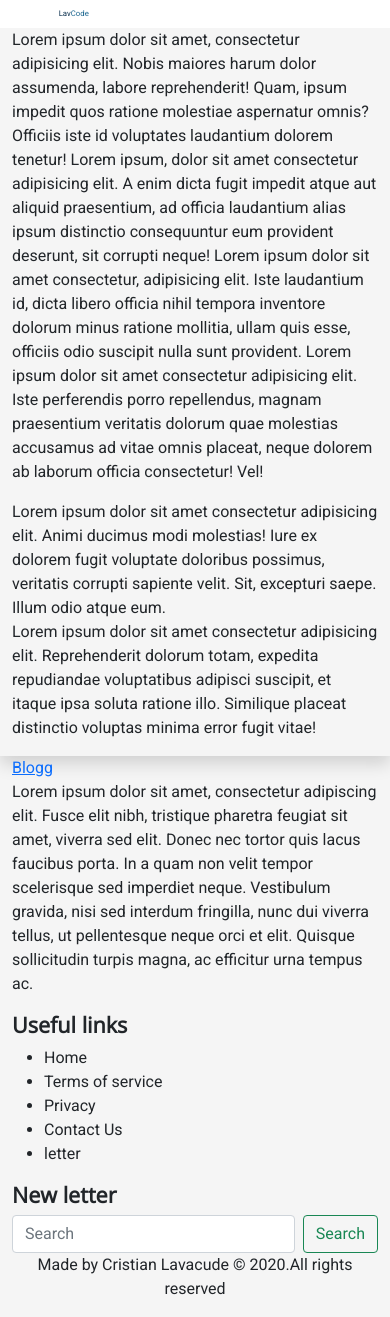
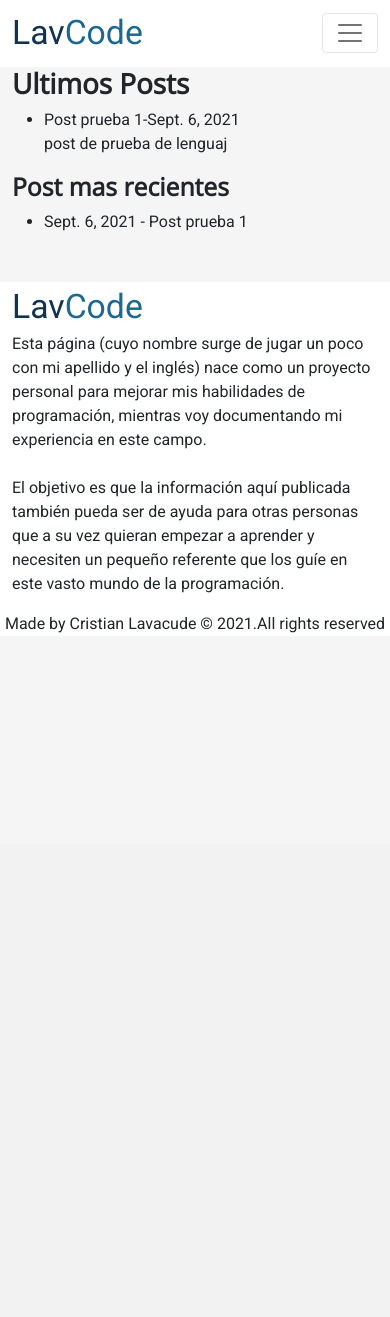
Before and after one commit to cdlavacudeg/Blog_LavCode, a Django app: page / in a window 390 px wide. After the commit the page ends 636 px from the top, so only its background shows below. Run offline with Django 3.2, Linux system fonts and the light colour scheme; data comes from the database, SQL or seed files in the repository; both versions use the stored data as it was after the commit; some libraries are stand-ins or nearby versions.

Commit message:
Se añade botones import-export en administrador,se mejora plantilla base (diseño responsive, footer y nav),se comienza render de vistas

```diff
--- /dev/null
+++ b/Blog-2021-09-06.json
@@ -0,0 +1 @@
+[{"id": "1", "titulo": "Post prueba 1", "slug": "Post-1", "descripcion": "post de prueba de lenguaj", "imagen": "https://www.google.com/url?sa=i&url=https%3A%2F%2Fopenwebinars.net%2Fblog%2Ftutorial-de-django-formularios-templates-guardar-ensenar-nuestras-fotos%2F&psig=AOvVaw1wjYN4QIA4XmPtv-9iKf7G&ust=1631038850617000&source=images&cd=vfe&ved=0CAsQjRxqFwoTC", "autor": 1, "tag": 1, "contenido": "<p>Lorem ipsum dolor sit amet, consectetur adipisicing elit. Nobis maiores harum dolor assumenda, labore reprehenderit! Quam, ipsum impedit quos ratione molestiae aspernatur omnis? Officiis iste id voluptates laudantium dolorem tenetur! Lorem ipsum, dolor sit amet consectetur adipisicing elit.<strong> A enim dicta fugit impedit atque aut aliquid praesentium, ad officia laudantium alias ipsum distinctio</strong> consequuntur eum provident deserunt, sit corrupti neque! Lorem ipsum dolor sit amet consectetur, adipisicing elit. Iste laudantium id, dicta libero officia nihil tempora inventore dolorum minus ratione mollitia, ullam quis esse, officiis odio suscipit nulla sunt provident. Lorem ipsum dolor sit amet consectetur adipisicing elit. Iste perferendis porro repellendus, magnam praesentium veritatis dolorum quae molestias accusamus ad vitae omnis placeat, neque dolorem ab laborum officia consectetur! Vel!</p>", "creacion_en": "2021-09-06 18:21:04", "modificado_en": "2021-09-06 18:36:51"}]
--- a/mysite/home/static/css/main.css
+++ b/mysite/home/static/css/main.css
@@ -19,34 +19,23 @@ h1,h2,h3,h4,h5{
 /*Header*/
 
 .navbar{
-    background-color: white;
-    position: sticky;
-    top: 0%;
     font-size:1.4vw;
     text-align: center;
 }
 
-.navbar a {
-    color:var(--blueDark);
-}
-
-
-.navbar a:visited{
-    color:var(--blueDark);
-}
-
-.dropdown-item:active{
-    background-color:white;
-}
 
 
 .navbar-logo{
     padding: 0;
-    margin:0 1rem 0 1rem;
+    margin:0;
     width: 25%;
-    text-align: center;
+    text-align: left;
     font-size: 2vw;
+    text-decoration: none;
+    font-weight: 300;
 }
+
+
 
 .btn-outline-blue{
     color:var(--blueDark);
@@ -56,3 +45,23 @@ h1,h2,h3,h4,h5{
     background-color: var(--blueLightDark);
     color:white;
 }
+
+.footer-c{
+    position: relative;
+    bottom: 0;
+    width: 100%;
+    padding-bottom: 0;
+    margin-bottom: 0;
+    margin-top: 2rem;
+}
+
+@media only screen and (max-width: 720px) {
+    .navbar-logo{
+        font-size: 4vh;
+    }
+
+    .navbar{
+        font-size:3.4vw;
+        text-align: center;
+    }
+  }
--- a/mysite/home/templates/base.html
+++ b/mysite/home/templates/base.html
@@ -9,15 +9,12 @@
     <title>LavCode</title>
     <!-- CSS only Bootstrap 4-->
     <link href="https://cdn.jsdelivr.net/npm/bootstrap@5.1.0/dist/css/bootstrap.min.css" rel="stylesheet" integrity="sha384-KyZXEAg3QhqLMpG8r+8fhAXLRk2vvoC2f3B09zVXn8CA5QIVfZOJ3BCsw2P0p/We" crossorigin="anonymous">
-    <!-- JavaScript Bundle with Popper Bootstrap 4-->
-    <script src="https://cdn.jsdelivr.net/npm/bootstrap@5.1.0/dist/js/bootstrap.bundle.min.js" integrity="sha384-U1DAWAznBHeqEIlVSCgzq+c9gqGAJn5c/t99JyeKa9xxaYpSvHU5awsuZVVFIhvj" crossorigin="anonymous"></script>
+
     <!--Fonts from Googlefonts-->
     <!--font-family: 'Open Sans', sans-serif; font-family: 'Roboto', sans-serif;-->
     <link rel="preconnect" href="https://fonts.googleapis.com">
     <link rel="preconnect" href="https://fonts.gstatic.com" crossorigin>
     <link href="https://fonts.googleapis.com/css2?family=Open+Sans&family=Roboto&display=swap" rel="stylesheet">
-    <!--Iconos FontAwesome-->
-    <script src="https://kit.fontawesome.com/59b4fec214.js" crossorigin="anonymous"></script>
     <!--Css local-->
     {% load static %}
     <link href="{% static 'css\main.css'%}" rel="stylesheet">
@@ -32,35 +29,38 @@
 
   <div ></div>
     <!--Header section-->
-    <nav class="navbar navbar-expand-md">
-        <div class="container">
+    <nav class="navbar navbar-expand-lg navbar-light bg-white sticky-top">
 
-          <div class="navbar-logo">
-            <span style="color: var(--blueDark);">Lav</span><span style="color:var(--blueLightDark)">Code</span>
+      <div class="container">
 
-          </div>
+          <a href="#" class="navbar-logo"><span style="color: var(--blueDark);">Lav</span><span style="color:var(--blueLightDark)">Code</span></a>
 
+          <button class="navbar-toggler" type="button" data-toggle="collapse" data-target="#navbarTogglerDemo02" aria-controls="navbarTogglerDemo02" aria-expanded="false" aria-label="Toggle navigation">
+            <span class="navbar-toggler-icon"></span>
+          </button>
 
-          <div class="collapse navbar-collapse">
-            <ul class="navbar-nav mx-auto p-md-2">
-              <li class="nav-item mx-md-2">
-                <a class="nav-link active" aria-current="page" href="#">Home</a>
+          <div class="collapse navbar-collapse text-right" id="navbarTogglerDemo02">
+            <ul class="navbar-nav mx-md-auto">
+              <li class="nav-item mx-lg-auto">
+                <a class="nav-link" aria-current="page" href="#">Home</a>
               </li>
 
               <li class="nav-item dropdown mx-md-2">
                 <a class="nav-link dropdown-toggle" href="#" role="button" data-bs-toggle="dropdown" aria-expanded="false">
-                  Cheat Sheets
+                  Tablas resumen
                 </a>
 
                 <ul class="dropdown-menu" aria-labelledby="navbarDropdown">
-                  <li><a class="dropdown-item" href="#">Html</a></li>
-                  <li><a class="dropdown-item" href="#">CSS</a></li>
-                  <li><a class="dropdown-item" href="#">Pyhton</a></li>
+                  <li><a class="dropdown-item" href="#">Django</a></li>
                   <li><a class="dropdown-item" href="#">Mql5</a></li>
                 </ul>
               </li>
 
-              <li class="nav-item dropdown mx-md-2">
+              <li class="nav-item mx-lg-auto">
+                <a class="nav-link" aria-current="page" href="#">Blog</a>
+              </li>
+
+              <!-- <li class="nav-item dropdown mx-md-2">
                 <a href="#" class="nav-link dropdown-toggle" role="button" data-bs-toggle="dropdown" aria-expanded="false">Cursos</a>
                 <ul class="dropdown-menu" aria-labelledby="navbarDropdown">
                   <li><a class="dropdown-item" href="#">Html</a></li>
@@ -68,21 +68,27 @@
                   <li><a class="dropdown-item" href="#">Pyhton</a></li>
                   <li><a class="dropdown-item" href="#">Mql5</a></li>
                 </ul>
-              </li>
+              </li> -->
             </ul>
 
 
-            <form class="d-flex">
+            <form class="d-flex mr-md-auto">
               <input class="form-control me-2" type="search" placeholder="Search" aria-label="Search">
               <button class="btn btn-outline-blue" type="submit">Search</button>
             </form>
+
           </div>
         </div>
     </nav>
 
+
+
+
+
     <!--Hero section-->
+
     <section class="hero py-md-4">
-      <div class="container shadow">
+      <div class="container">
         <div class="row">
           <div class="col-lg-8">
             {% block content1 %}
@@ -91,7 +97,6 @@
 
           <div class="col-lg-4">
             {% block content2 %}
-
             {% endblock content2 %}
           </div>
         </div>
@@ -101,47 +106,44 @@
 
 
 
+
   </section>
 
       <!--Footer Section-->
-      <footer>
+      <footer class='bg-white footer-c'>
         <div class="container">
           <div class="row">
-            <div class="col-md-4">
-              <a class="footer-logo" href="#">Blogg</a>
-              <p>
-                Lorem ipsum dolor sit amet, consectetur adipiscing elit. Fusce elit nibh, tristique pharetra feugiat sit amet, viverra sed elit. Donec nec tortor quis lacus faucibus porta. In a quam non velit tempor scelerisque sed imperdiet neque. Vestibulum gravida, nisi sed interdum fringilla, nunc dui viverra tellus, ut pellentesque neque orci et elit. Quisque sollicitudin turpis magna, ac efficitur urna tempus ac.
+            <div class="col-md-9 text-justify">
+              <a href="#" class="navbar-logo"><span style="color: var(--blueDark);">Lav</span><span style="color:var(--blueLightDark)">Code</span></a>
+
+              <p class="text-justify">
+                Esta página (cuyo nombre surge de jugar un poco con mi apellido y el inglés) nace como un proyecto personal para mejorar mis habilidades de programación, mientras voy documentando mi experiencia en este campo.<br/><br> El objetivo es que la información aquí publicada también pueda ser de ayuda para otras personas que a su vez quieran empezar a aprender y necesiten un pequeño referente que los guíe en este vasto mundo de la programación.
+
               </p>
 
             </div>
 
-            <div class="col-md-4">
-              <h4>Useful links</h4>
-              <ul>
-                <li><a>Home</a></li>
-                <li><a>Terms of service</a></li>
-                <li><a>Privacy</a></li>
-                <li><a>Contact Us</a></li>
-                <li><a> letter</a></li>
-              </ul>
+            <div class="col-md-3">
+              {% block footer %}
+              {% endblock footer %}
             </div>
 
-            <div class="col-md-4">
-              <h4>New letter</h4>
-              <form class="d-flex">
-                <input class="form-control me-2" type="search" placeholder="Search" aria-label="Search">
-                <button class="btn btn-outline-success" type="submit">Search</button>
-              </form>
             </div>
           </div>
-          <div class="w-100 text-center">
-            <p>Made by Cristian Lavacude &copy; 2020.All rights reserved</p>
+          <div class="w-100 text-center p-0">
+            <span>Made by Cristian Lavacude &copy; 2021.All rights reserved</span>
           </div>
-
-
-
-
         </div>
       </footer>
+
+      <!--================Scripts=====================-->
+      <!-- JavaScript Bundle with Popper Bootstrap 4-->
+      <script src="https://code.jquery.com/jquery-3.2.1.slim.min.js" integrity="sha384-KJ3o2DKtIkvYIK3UENzmM7KCkRr/rE9/Qpg6aAZGJwFDMVNA/GpGFF93hXpG5KkN" crossorigin="anonymous"></script>
+      <script src="https://cdnjs.cloudflare.com/ajax/libs/popper.js/1.12.9/umd/popper.min.js" integrity="sha384-ApNbgh9B+Y1QKtv3Rn7W3mgPxhU9K/ScQsAP7hUibX39j7fakFPskvXusvfa0b4Q" crossorigin="anonymous"></script>
+      <script src="https://maxcdn.bootstrapcdn.com/bootstrap/4.0.0/js/bootstrap.min.js" integrity="sha384-JZR6Spejh4U02d8jOt6vLEHfe/JQGiRRSQQxSfFWpi1MquVdAyjUar5+76PVCmYl" crossorigin="anonymous"></script>
+      <!-- JavaScript Bundle with Popper Bootstrap 4-->
+    <script src="https://cdn.jsdelivr.net/npm/bootstrap@5.1.0/dist/js/bootstrap.bundle.min.js" integrity="sha384-U1DAWAznBHeqEIlVSCgzq+c9gqGAJn5c/t99JyeKa9xxaYpSvHU5awsuZVVFIhvj" crossorigin="anonymous"></script>
+      <!--Iconos FontAwesome-->
+      <script src="https://kit.fontawesome.com/59b4fec214.js" crossorigin="anonymous"></script>
 </body>
 </html>
--- /dev/null
+++ b/mysite/home/templates/home/home_list.html
@@ -0,0 +1,24 @@
+{% extends 'base.html' %}
+
+{% block content1 %}
+<!-- Hero Section-->
+<h1>Ultimos Posts</h1>
+
+<ul>
+{% for post in blog_list %}
+    <li>{{ post.titulo }}-{{ post.creacion_en|date }} <br>{{post.descripcion}} </li>
+{% empty %}
+    <li>No hay ningun post hasta el momento</li>
+{% endfor %}
+</ul>
+{%endblock content1 %}
+
+
+{% block content2%}
+<h2>Post mas recientes</h2>
+<ul>
+{% for post in recent_post %}
+    <li>{{ post.creacion_en|date }} - {{ post.titulo }}</li>
+{% endfor %}
+</ul>
+{%endblock content2%}
--- a/mysite/home/templates/home/index.html
+++ /dev/null
@@ -1,15 +0,0 @@
-{% extends 'base.html' %}
-
-{% block content1 %}
-<!-- Hero Section-->
-<p>Lorem ipsum dolor sit amet, consectetur adipisicing elit. Nobis maiores harum dolor assumenda, labore reprehenderit! Quam, ipsum impedit quos ratione molestiae aspernatur omnis? Officiis iste id voluptates laudantium dolorem tenetur! Lorem ipsum, dolor sit amet consectetur adipisicing elit. A enim dicta fugit impedit atque aut aliquid praesentium, ad officia laudantium alias ipsum distinctio consequuntur eum provident deserunt, sit corrupti neque! Lorem ipsum dolor sit amet consectetur, adipisicing elit. Iste laudantium id, dicta libero officia nihil tempora inventore dolorum minus ratione mollitia, ullam quis esse, officiis odio suscipit nulla sunt provident. Lorem ipsum dolor sit amet consectetur adipisicing elit. Iste perferendis porro repellendus, magnam praesentium veritatis dolorum quae molestias accusamus ad vitae omnis placeat, neque dolorem ab laborum officia consectetur! Vel!</p>
-
-{%endblock content1%}
-
-{% block content2%}
-
-<p>Lorem ipsum dolor sit amet consectetur adipisicing elit. Animi ducimus modi molestias! Iure ex dolorem fugit voluptate doloribus possimus, veritatis corrupti sapiente velit. Sit, excepturi saepe. Illum odio atque eum.<br>
-
-Lorem ipsum dolor sit amet consectetur adipisicing elit. Reprehenderit dolorum totam, expedita repudiandae voluptatibus adipisci suscipit, et itaque ipsa soluta ratione illo. Similique placeat distinctio voluptas minima error fugit vitae!
-</p>
-{%endblock content2%}
--- /dev/null
+++ b/mysite/home/urls.py
@@ -0,0 +1,8 @@
+from django import urls
+from django.urls import path
+from . import views
+
+app_name='home'
+urlpatterns=[
+    path('',views.HomeView.as_view(),name='all'),
+]
--- a/mysite/home/views.py
+++ b/mysite/home/views.py
@@ -1,3 +1,13 @@
 from django.shortcuts import render
+from django.urls import reverse
+from blog.models import Blog,Autor,Tags
+from django.views import View
 
 # Create your views here.
+class HomeView(View):
+
+    def get(self,request):
+        post=Blog.objects.all().order_by('-creacion_en')[:10]
+        recent_list=Blog.objects.all().order_by('-modificado_en')[:5]
+        ctx={'blog_list':post,'recent_post':recent_list}
+        return render(request,'home/home_list.html',ctx)
--- a/mysite/mysite/urls.py
+++ b/mysite/mysite/urls.py
@@ -15,10 +15,11 @@ Including another URLconf
 """
 from django.contrib import admin
 from django.urls import path
+from django.urls.conf import include
 
 from django.views.generic.base import TemplateView
 
 urlpatterns = [
     path('admin/', admin.site.urls),
-    path('',TemplateView.as_view(template_name='home/index.html')),
+    path('',include('home.urls')),
 ]
```
Also changed, not shown: mysite/blog/admin.py (+15 -2 lines), mysite/blog/models.py (+8 -0 lines), mysite/mysite/settings.py (+10 -3 lines), mysite/db.sqlite3.
